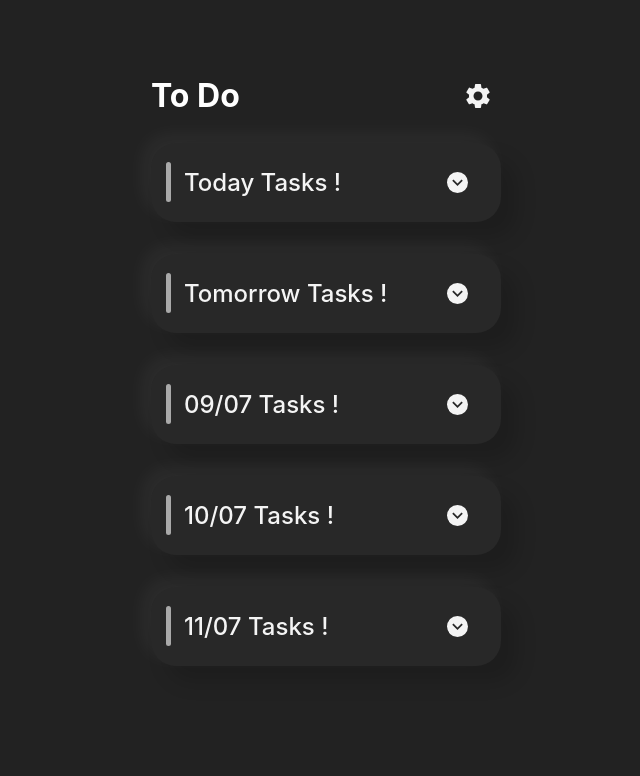
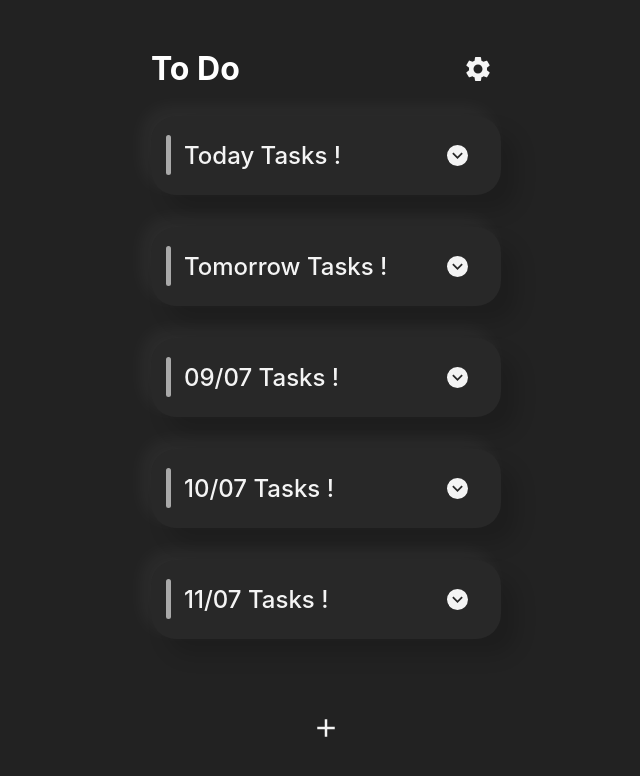
Before and after one commit to iliafilimonov1/test-task, a Next.js app: page / in a window 1280 px wide. Shown: the top 776 px of the page, without its empty margins (314-954 px from the left). Built offline with nearby package versions, Linux system fonts and the light colour scheme; data requests are answered from the project's data file.

Commit message:
added router and icon for create new task

```diff
--- a/src/pages/index.tsx
+++ b/src/pages/index.tsx
@@ -8,11 +8,15 @@ import AccordionDetails from "@mui/material/AccordionDetails";
 import { IOSSwitch, theme } from "../styles/Styles";
 import { IconButton } from "@mui/material";
 import { Settings } from "@mui/icons-material";
+import AddIcon from "@mui/icons-material/Add";
 import FormControlLabel from "@mui/material/FormControlLabel";
 import { useEffect, useState } from "react";
-import { ITask } from "../app/services/task.service";
+import { ITask } from "../app/Types";
+import { useRouter } from "next/router";
 
 const Home: NextPage = () => {
+  const createTaskRouter = useRouter();
+
   const { isLoading, tasks: localTasks } = useTasks();
 
   const [locTask, setTask] = useState<ITask[] | undefined>();
@@ -22,6 +26,14 @@ const Home: NextPage = () => {
       setTask(localTasks);
     }
   }, [localTasks]);
+
+
+  /* open create task page */
+  const openCreateTaskPage = (e: any) => {
+    e.preventDefault();
+    createTaskRouter.push("/create-task");
+  };
+
 
   /* change switch of reminders */
   const changeSwitchHandler = (taskId: number, switchIndex: number) => {
@@ -73,7 +85,8 @@ const Home: NextPage = () => {
                         {task.date}
                       </AccordionSummary>
                       <AccordionDetails>
-                        {subtasks.map((el, index) => {
+                        {subtasks &&
+                          subtasks.map((el, index) => {
                             return (
                               <div key={el.title} className={styles.wrapper}>
                                 <div>
@@ -113,6 +126,10 @@ const Home: NextPage = () => {
         ) : (
           <div>Elements not found</div>
         )}
+
+        <IconButton size="large" onClick={openCreateTaskPage}>
+          <AddIcon sx={{ fontSize: 30, color: "#f4f4f4" }} />
+        </IconButton>
       </main>
     </div>
   );
```
Lines whose indentation alone changed are shown as unchanged.
